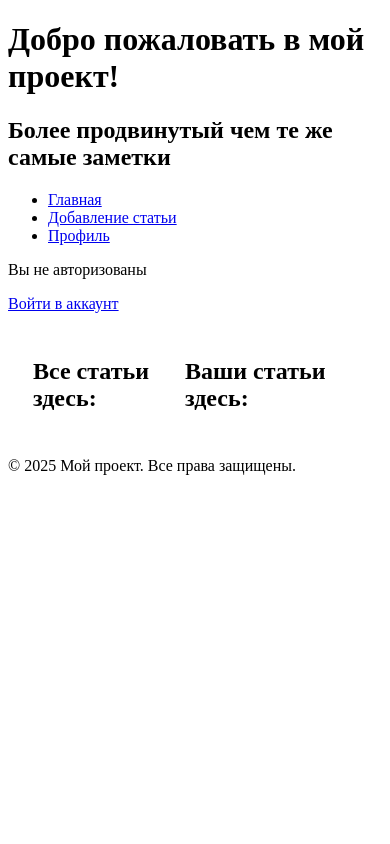
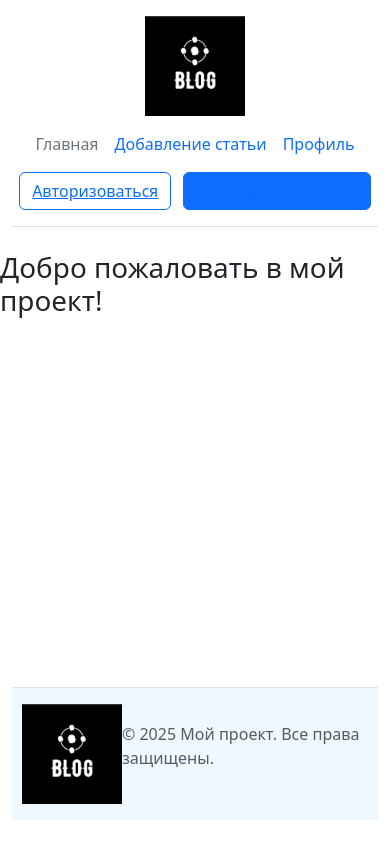
Before and after one commit to Varenik-vkusny/Blog, a Flask app: page / in a window 390 px wide. Run offline with Flask 3, Linux system fonts and the light colour scheme.

Commit message:
Make home page a little more beatiful

```diff
--- a/my_app/api_bp/routes.py
+++ b/my_app/api_bp/routes.py
@@ -42,7 +42,7 @@
             'id': new_comment.author.id,
             'username': new_comment.author.username
         },
-        'comments count': comments_count
+        'comments_count': comments_count
     }), 201
 
 
--- a/my_app/main_bp/templates/main_bp/home.html
+++ b/my_app/main_bp/templates/main_bp/home.html
@@ -1,31 +1,55 @@
 {% extends 'base.html' %}
 
 {% block content %}
-<div style="display: flex; justify-content: space-between; align-items: center; margin: 25px;">
-    <div style="display: flex; flex-direction: column; align-items: start;">
+<div style="display: flex; justify-content: space-between; align-items: center; gap: 20px; margin: 0 auto; padding: 40px; border-radius: 8px;">
+    {% for post in posts %}
+    <div style="display: flex; flex-direction: column; flex: 1; align-items: start; padding-right: 30px;">
         <h2>Все статьи здесь:</h2>
+        <div class="p-4 p-md-5 mb-4 rounded text-body-emphasis bg-body-secondary">
+            <div class="col-lg-6 px-0">
+                <h1 class="display-4 fst-italic">
+                {{ post.title }}
+                </h1>
+                <p class="lead my-3">
+                    {{ post.content[:200] }}...
+                </p>
+                <hr>
+                <p class="lead my-3">
+                    {{ post.date_posted.strftime('%Y-%m-%d %H:%M') }}
+                </p>
+                <p class="lead my-3">
+                    Автор: {{ post.author.username }}
+                </p>
+                <p class="lead mb-0">
+                    <a href="{{ url_for('main_bp.detail_post', post_id=post.id) }}" class="text-body-emphasis fw-bold">
+                        Продолжить чтение...
+                    </a>
+                </p>
+            </div>
+        </div>
+    </div>
+    <hr style="padding: 10px;">
+    {% endfor %}
 
-        {% for post in posts %}
-        <hr>
-            <article>
-                <a href="{{ url_for('main_bp.detail_post', post_id=post.id) }}">{{ post.title }}</a>
-                <p>{{ post.content[:200] }}...</p>
-                <p>{{ post.date_posted.strftime('%Y-%m-%d %H:%M') }}</p>
-                <p>Автор: {{ post.author.username }}</p>
-            </article>
-        <hr>
-        {% endfor %}
+    <div style="width: 55px; background-color: #000000;">
     </div>
 
-    <div style="display: flex; flex-direction: column; align-items: end;">
+    {% for user_post in user_posts %}
+    <div style="display: flex; flex-direction: column; flex: 1; align-items: end; padding-left: 30px;">
         <h2>Ваши статьи здесь:</h2>
-
-        {% for user_post in user_posts %}
-            <article style="border: 1px solid #ccc; padding: 10px; margin-bottom: 10px;">
-                <h3>{{ user_post.title }}</h3>
-                <p>{{ user_post.content }}</p>
-                <p>{{ user_post.date_posted.strftime('%Y-%m-%d %H:%M') }}</p>
-            </article>
+        <div class="p-4 p-md-5 mb-4 rounded text-body-emphasis bg-body-secondary">
+            <div class="col-lg-6 px-0">
+                <h1 class="display-4 fst-italic">
+                {{ user_post.title }}
+                </h1>
+                <p class="lead my-3">
+                    {{ user_post.content }}
+                </p>
+                <p class="lead my-3">
+                    {{ user_post.date_posted.strftime('%Y-%m-%d %H:%M') }}
+                </p>
+            </div>
+        </div>
         {% endfor %}
     </div>
 </div>
--- a/my_app/templates/base.html
+++ b/my_app/templates/base.html
@@ -1,40 +1,73 @@
 <!DOCTYPE html>
 <html lang="en">
-<head>
-    <meta charset="UTF-8">
-    <meta name="viewport" content="width=device-width, initial-scale=1.0">
-    <meta name="csrf-token" content="{{ csrf_token() }}">
-    <link rel="stylesheet" href="{{ url_for('static', filename='css/styles.css') }}">
+  <head>
+    <meta charset="UTF-8" />
+    <meta name="viewport" content="width=device-width, initial-scale=1.0" />
+    <meta name="csrf-token" content="{{ csrf_token() }}" />
+    <link
+      rel="stylesheet"
+      href="https://cdn.jsdelivr.net/npm/bootstrap@5.3.7/dist/css/bootstrap.min.css"
+    />
     <script src="{{ url_for('static', filename='js/main.js') }}"></script>
     <script src="{{ url_for('static', filename='js/comment.js') }}"></script>
+    <script src="https://cdn.jsdelivr.net/npm/bootstrap@5.3.7/dist/js/bootstrap.bundle.min.js"></script>
     <title>{{ title }} - Мой проект</title>
-</head>
-<body>
+  </head>
+  <body style="display: flex; flex-direction: column; min-height: 100vh;">
+    <div class="container">
+      <header
+        class="d-flex flex-wrap align-items-center justify-content-center justify-content-md-between py-3 mb-4 border-bottom"
+      >
+        <div class="col-md-3 mb-2 mb-md-0">
+            <img
+              src="{{ url_for('static', filename='img/logo.png') }}"
+              width="100"
+              height="100"
+              aria-label="Логотип"
+            />
+        </div>
+        <ul class="nav col-12 col-md-auto mb-2 justify-content-center mb-md-0">
+          <li>
+            <a href="{{ url_for('main_bp.home') }}" class="nav-link px-2 link-secondary">Главная</a>
+          </li>
+          <li>
+            <a href="{{ url_for('add_bp.add') }}" class="nav-link px-2">Добавление статьи</a>
+          </li>
+          <li>
+            <a href="{{ url_for('main_bp.profile') }}" class="nav-link px-2">Профиль</a>
+          </li>
+        </ul>
+        {% if not current_user.is_authenticated %}
+            <div class="col-md-3 text-end">
+            <button type="button" class="btn btn-outline-primary me-2">
+                <a href="{{ url_for('auth_bp.auth') }}">Авторизоваться</a>
+            </button>
+            <button type="button" class="btn btn-primary">
+                <a href="{{ url_for('register_bp.register') }}">Зарегистрироваться</a>
+            </button>
+            </div>
+        {% else %}
+            <div class="col-md-3 text-end">
+                <p>Привет, {{ current_user.username }}!</p>
+                <a href="{{ url_for('auth_bp.logout') }}" class="btn btn-outline-danger">Выйти</a>
+            </div>
+        {% endif %}
+      </header>
+    </div>
     <header>
-        <h1>Добро пожаловать в мой проект!</h1>
-        <h2>Более продвинутый чем те же самые заметки</h2>
-        <nav>
-            <ul>
-                <li><a href="{{ url_for('main_bp.home') }}">Главная</a></li>
-                <li><a href="{{ url_for('add_bp.add') }}">Добавление статьи</a></li>
-                <li><a href="{{ url_for('main_bp.profile') }}">Профиль</a></li>
-            </ul>
-
-            {% if current_user.is_authenticated %}
-            <p>Привет, {{ current_user.username }}!</p>
-            <a href="{{ url_for('auth_bp.logout') }}">Выйти из аккаунта</a>
-            {% else %}
-            <p>Вы не авторизованы</p>
-            <a href="{{ url_for('auth_bp.auth') }}">Войти в аккаунт</a>
-            {% endif %}
-        </nav>
+        <h1 style="display: flex;justify-content: center;">Добро пожаловать в мой проект!</h1>
     </header>
-    <main>
-        {% block content %}
-        {% endblock %}
-    </main>
-    <footer>
-        <p>&copy; 2025 Мой проект. Все права защищены.</p>
-    </footer>
-</body>
+    <main style="flex-grow: 1; padding: 20px;">{% block content %} {% endblock %}</main>
+    <div class="container">
+        <footer style="width: 100%;padding: 10px;background-color: aliceblue;" class="d-flex flex-wrap justify-content-between align-items-center py-3 my-4 border-top">
+            <div class="col-md-4 d-flex align-items-center">
+                <img src="{{ url_for('static', filename='img/logo.png') }}" class="bi" width="100" height="100" aria-hidden="true">
+                </img>
+                <span class="mb-3 mb-md-0 text-body-secondary">
+                    &copy; 2025 Мой проект. Все права защищены.
+                </span>
+            </div>
+        </footer>
+    </div>
+  </body>
 </html>
```
Also changed, not shown: my_app/static/css/styles.css (deleted), my_app/static/img/logo.png (added).
